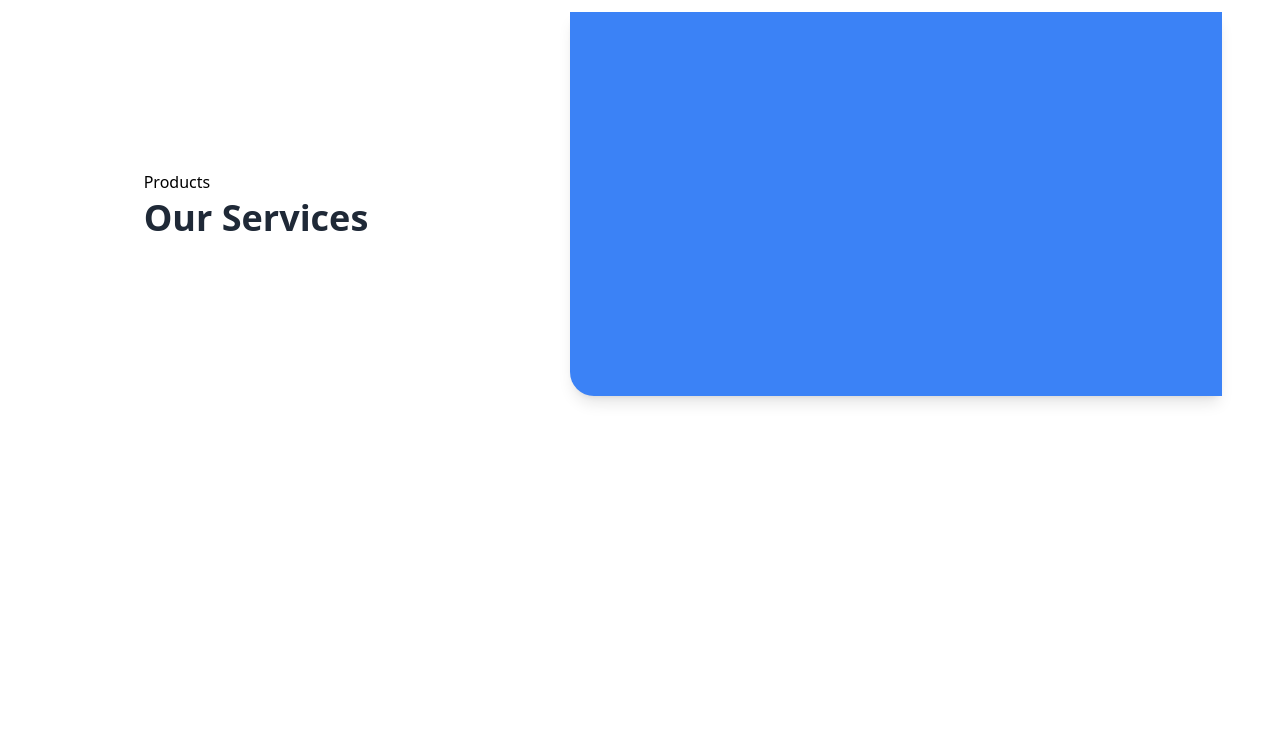
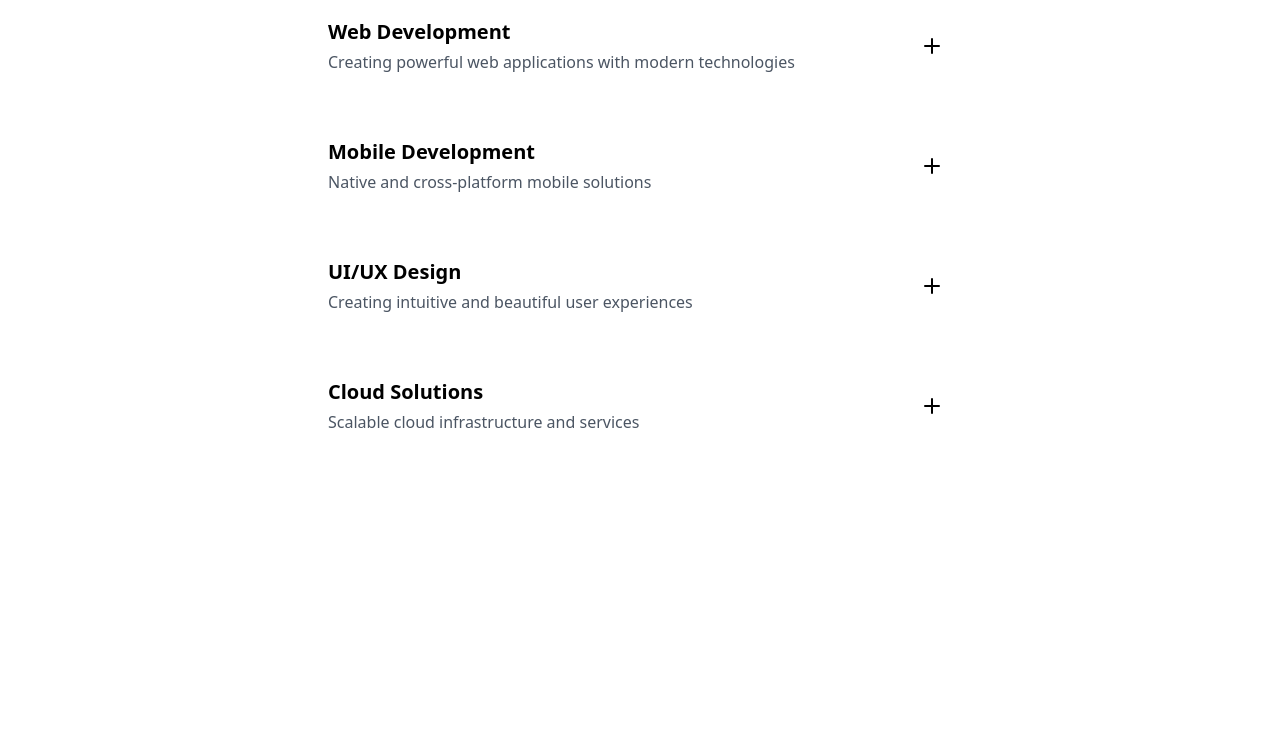
Before and after one commit to swapnilgupta14/french-fries, a Next.js app: page / in a window 1280 px wide. Shown: the part 1000-1747 px from the top of the page. Built offline with nearby package versions, Linux system fonts and the light colour scheme.

Commit message:
enhance Services section with dynamic service cards and floating image effect; update service images and add blob animations

```diff
--- a/src/components/LandingPage/PartnershipsSection.jsx
+++ b/src/components/LandingPage/PartnershipsSection.jsx
@@ -51,17 +51,17 @@ const PartnershipsSection = () => {
         </h2>
       </div>
 
-      <div className="grid grid-cols-2 md:grid-cols-3 lg:grid-cols-4 gap-8">
+      <div className="grid grid-cols-2 md:grid-cols-3 lg:grid-cols-4 gap-8 self-center">
         {partnerships.map((partner, index) => (
           <div
             key={partner.name}
             ref={(el) => (cardsRef.current[index] = el)}
-            className="flex items-center justify-center bg-white rounded-lg p-6 shadow-sm hover:shadow-md transition-all duration-300 hover:scale-105"
+            className="flex items-center justify-center bg-white rounded-lg p-5 shadow-sm hover:shadow-md transition-all duration-300 hover:scale-105"
           >
             <img
               src={partner.imageUrl}
               alt={`${partner.name} logo`}
-              className="w-full h-24 object-contain"
+              className="w-full h-16 object-contain"
             />
           </div>
         ))}
--- a/src/components/LandingPage/ProjectCarousel.jsx
+++ b/src/components/LandingPage/ProjectCarousel.jsx
@@ -21,7 +21,7 @@ const ProjectCarousel = () => {
         "Find your perfect tech companion here with our innovative solutions, is unique, which is why our customizable SaaS offerings cater to diverse industries and business needs",
       year: "2021",
       tags: ["Mobile App", "UI Design"],
-      bgColor: "bg-amber-400",
+      bgColor: "bg-blue-600",
 
       image: THUMBNAIL_URL?.JaiMulti,
     },
@@ -31,7 +31,7 @@ const ProjectCarousel = () => {
         "Another innovative project description here. is unique, which is why our customizable SaaS offerings cater to diverse industries and business needs",
       year: "2022",
       tags: ["Web App", "Design"],
-      bgColor: "bg-cyan-400",
+      bgColor: "bg-blue-600",
       image: THUMBNAIL_URL?.NovaWatches,
     },
     {
@@ -40,7 +40,7 @@ const ProjectCarousel = () => {
         "Codez transforms business landscapes with innovative SaaS solutions. We understand that every business is unique, which is why our customizable SaaS offerings cater to diverse industries and business needs.",
       year: "2020",
       tags: ["Website, UI/UX", "Photoshop, Illustrator"],
-      bgColor: "bg-emerald-500",
+      bgColor: "bg-blue-600",
 
       image: THUMBNAIL_URL?.KrackPot,
     },
@@ -50,7 +50,7 @@ const ProjectCarousel = () => {
         "Codez transforms business landscapes with innovative SaaS solutions. We understand that every business is unique, which is why our customizable SaaS offerings cater to diverse industries and business needs.",
       year: "2020",
       tags: ["Website, UI/UX", "Photoshop, Illustrator"],
-      bgColor: "bg-rose-600",
+      bgColor: "bg-blue-600",
       image: THUMBNAIL_URL?.JaiMulti,
     },
   ];
--- a/src/components/LandingPage/Services.jsx
+++ b/src/components/LandingPage/Services.jsx
@@ -1,57 +1,119 @@
-import React, { useEffect, useRef } from "react";
-import { gsap } from "gsap";
-import { ScrollTrigger } from "gsap/ScrollTrigger";
+import React, { useEffect, useRef, useState } from "react";
+import { Plus } from "lucide-react";
+import { SERVICES_URL } from "@/utils/Constant";
 
-gsap.registerPlugin(ScrollTrigger);
+const services = [
+  {
+    title: "Web Development",
+    shortDesc: "Creating powerful web applications with modern technologies",
+    longDesc:
+      "We specialize in building responsive, scalable web applications using the latest frameworks and best practices. Our team focuses on performance, accessibility, and user experience.",
+    image: SERVICES_URL?.WebApps,
+  },
+  {
+    title: "Mobile Development",
+    shortDesc: "Native and cross-platform mobile solutions",
+    longDesc:
+      "From iOS to Android, we deliver high-quality mobile applications that engage users and drive results. We use cutting-edge technologies to ensure optimal performance.",
+    image: SERVICES_URL?.B2B,
+  },
+  {
+    title: "UI/UX Design",
+    shortDesc: "Creating intuitive and beautiful user experiences",
+    longDesc:
+      "Our design team crafts user-centered interfaces that not only look stunning but also provide seamless interactions and exceptional user experiences.",
+    image: SERVICES_URL?.UIUX,
+  },
+  {
+    title: "Cloud Solutions",
+    shortDesc: "Scalable cloud infrastructure and services",
+    longDesc:
+      "We provide comprehensive cloud solutions that help businesses scale efficiently and securely. Our expertise spans across major cloud platforms.",
+    image: SERVICES_URL?.Shopify,
+  },
+];
+
 
 const ProductsSection = () => {
-  const sectionRef = useRef(null);
-  const cardsRef = useRef([]);
+  const [activeService, setActiveService] = useState(null);
+  const [hoveredService, setHoveredService] = useState(null);
+  const floatingImageRef = useRef(null);
 
   useEffect(() => {
-    const cards = cardsRef.current;
+    const handleMouseMove = (e) => {
+      if (hoveredService !== null && floatingImageRef.current) {
+        floatingImageRef.current.style.left = `${e.clientX}px`;
+        floatingImageRef.current.style.top = `${e.clientY}px`;
+      }
+    };
 
-    gsap.set(cards, { x: (index) => (index === 0 ? 0 : 1500)});
+    window.addEventListener("mousemove", handleMouseMove);
+    return () => window.removeEventListener("mousemove", handleMouseMove);
+  }, [hoveredService]);
 
-    gsap
-      .timeline({
-        scrollTrigger: {
-          trigger: sectionRef.current,
-          start: "top 0%",
-          end: "+=300%",
-          scrub: 1.2,
-          pin: true,
-          anticipatePin: 1,
-        },
-      })
-      .to(cards, {
-        x: 0,
-        opacity: 1,
-        stagger: { amount: 0.8, ease: "power2.out" },
-      });
-  }, []);
+  const toggleService = (index) => {
+    setActiveService(activeService === index ? null : index);
+  };
 
   return (
-    <div ref={sectionRef} className="flex h-screen w-full pt-10">
-      <div className="w-[40%] flex items-center justify-evenly p-8">
-        <div className="flex flex-col items-start gap-1">
-          <p>Products</p>
-          <h2 className="text-4xl font-bold text-gray-800">Our Services</h2>
-        </div>
+    <div className="h-screen w-full flex flex-col items-center justify-center p-8 relative">
+      <h1 className="text-3xl font-bold mb-12 relative z-10">Our Services</h1>
+
+      <div className="max-w-2xl w-full space-y-4 relative z-10">
+        {services.map((service, index) => (
+          <div
+            key={index}
+            className="relative"
+            onMouseEnter={() => setHoveredService(index)}
+            onMouseLeave={() => setHoveredService(null)}
+          >
+            <div className="bg-white/80 backdrop-blur-sm rounded-lg p-6 transition-all duration-300">
+              <div className="flex items-center justify-between">
+                <div className="flex-1">
+                  <h3 className="text-xl font-semibold">{service.title}</h3>
+                  <p className="text-gray-600 mt-1">{service.shortDesc}</p>
+                </div>
+                <button
+                  onMouseEnter={() => setHoveredService(null)}
+                  onClick={() => toggleService(index)}
+                  className="p-2 hover:bg-gray-100 rounded-full transition-colors"
+                >
+                  <Plus
+                    className={`transition-transform duration-300 ${
+                      activeService === index ? "rotate-45" : ""
+                    }`}
+                    size={24}
+                  />
+                </button>
+              </div>
+
+              <div
+                className={`overflow-hidden transition-all duration-300 ${
+                  activeService === index ? "max-h-40 mt-4" : "max-h-0"
+                }`}
+              >
+                <p className="text-gray-700">{service.longDesc}</p>
+              </div>
+            </div>
+          </div>
+        ))}
       </div>
 
-      <div className="relative w-[60%] flex items-center justify-center overflow-hidden rounded-tl-3xl">
-        {Array.from({ length: 5 }).map((_, index) => (
-          <div
-            key={index}
-            ref={(el) => (cardsRef.current[index] = el)}
-            className="absolute w-[85%] h-96 bg-blue-500 rounded-bl-3xl shadow-lg mx-20"
-            style={{
-              zIndex: 1 + index,
-            }}
+      {hoveredService !== null && (
+        <div
+          ref={floatingImageRef}
+          className="fixed -top-50 -left-50 pointer-events-none z-50 transition-opacity duration-400 opacity-100"
+          style={{
+            transform: "translate(-50%, -50%)",
+          }}
+        >
+          <img
+            src={services[hoveredService].image}
+            alt={services[hoveredService].title}
+            className="w-[350px] h-[250px] object-cover rounded-lg shadow-lg"
           />
-        ))}
-      </div>
+        </div>
+      )}
     </div>
   );
 };
--- a/src/components/common/Footer.jsx
+++ b/src/components/common/Footer.jsx
@@ -16,16 +16,15 @@ const Footer = () => {
               <input
                 type="email"
                 placeholder="Email"
-                className="flex-grow px-4 py-1 border border-gray-300 rounded-md focus:outline-none focus:ring-2 focus:ring-blue-500"
+                className="flex-grow px-4 py-1 border border-gray-300 rounded-3xl focus:outline-none focus:ring-2 focus:ring-gray-500"
               />
-              <button className="bg-blue-600 text-white px-6 py-1 rounded-md hover:bg-blue-700 transition-colors">
+              <button className="bg-black rounded-3xl text-white px-6 py-2-md hover:bg-gray-900 transition-colors">
                 Submit
               </button>
             </div>
           </div>
 
           <div className="flex justify-end gap-20 text-right">
-            {/* Navigation Links */}
             <div className="space-y-3 text-left">
               <Link
                 href="/"
@@ -62,12 +61,11 @@ const Footer = () => {
             <div className="space-y-3 text-left">
               <p className="text-gray-600">T: 7752865124</p>
               <p className="text-gray-600">info@frenchfryfeatures.com</p>
-              <button className="border border-gray-500 bg-gray-100 px-4 py-1 rounded-md hover:bg-gray-50 transition-colors">
+              <button className="border border-gray-500 bg-black text-white text-sm rounded-3xl px-4 py-1 hover:bg-gray-900 transition-colors">
                 Contact Us
               </button>
             </div>
 
-            {/* Social Links */}
             <div className="flex space-x-4">
               <Link href="#" className="text-gray-600 hover:text-gray-900">
                 <span className="sr-only">Instagram</span>
@@ -99,7 +97,7 @@ const Footer = () => {
       </div>
 
       <div className="max-w-[90%] mx-auto border-t border-gray-200 pt-3">
-        <div className="flex flex-col md:flex-row justify-between items-center">
+        <div className="flex flex-col md:flex-row justify-between items-center mb-4">
           <Link
             href="#"
             className="text-gray-500 hover:text-gray-700 mb-4 md:mb-0"
@@ -110,9 +108,7 @@ const Footer = () => {
             © 2025 FFF. All rights reserved.
           </div>
         </div>
-        <div className="text-4xl md:text-9xl mt-10 font-bold text-center bg-gradient-to-b from-gray-500 via-gray-300 to-gray-600 text-transparent bg-clip-text ">
-          French Fry Features
-        </div>
+
       </div>
     </div>
   );
--- a/src/utils/Constant.js
+++ b/src/utils/Constant.js
@@ -14,7 +14,7 @@ export const THUMBNAIL_URL = {
 }
 
 export const SERVICES_URL = {
-    'WebApps': "https://res.cloudinary.com/drapx7rdj/video/upload/v1739901912/UIUX_bnwpnv.mp4",  //Aucto
+    'WebApps': "https://res.cloudinary.com/drapx7rdj/image/upload/v1739985481/8f1f486f-5ec0-4287-a669-81a3138037ab.png",  //Aucto
     'B2B' : "https://res.cloudinary.com/drapx7rdj/image/upload/v1739902909/1f880b23-0218-45e4-ab77-13d7aac0442a.png", // JaiMulti
     'UIUX': "https://res.cloudinary.com/drapx7rdj/image/upload/v1739985135/iPhone_16_Pro_j23dyy.png", //KaiNaath
     'Shopify' : "https://res.cloudinary.com/drapx7rdj/image/upload/v1739903057/81c28c0e-9e88-43a2-a357-b7fd92f394d8.png",  //Entise
--- a/tailwind.config.mjs
+++ b/tailwind.config.mjs
@@ -11,6 +11,27 @@ export default {
         background: "var(--background)",
         foreground: "var(--foreground)",
       },
+      animation: {
+        "blob-1": "blob 7s infinite",
+        "blob-2": "blob 8s infinite",
+        "blob-3": "blob 9s infinite",
+      },
+      keyframes: {
+        blob: {
+          "0%": {
+            transform: "translate(0px, 0px) scale(1)",
+          },
+          "33%": {
+            transform: "translate(30px, -50px) scale(1.1)",
+          },
+          "66%": {
+            transform: "translate(-20px, 20px) scale(0.9)",
+          },
+          "100%": {
+            transform: "translate(0px, 0px) scale(1)",
+          },
+        },
+      },
     },
   },
   plugins: [],
```
